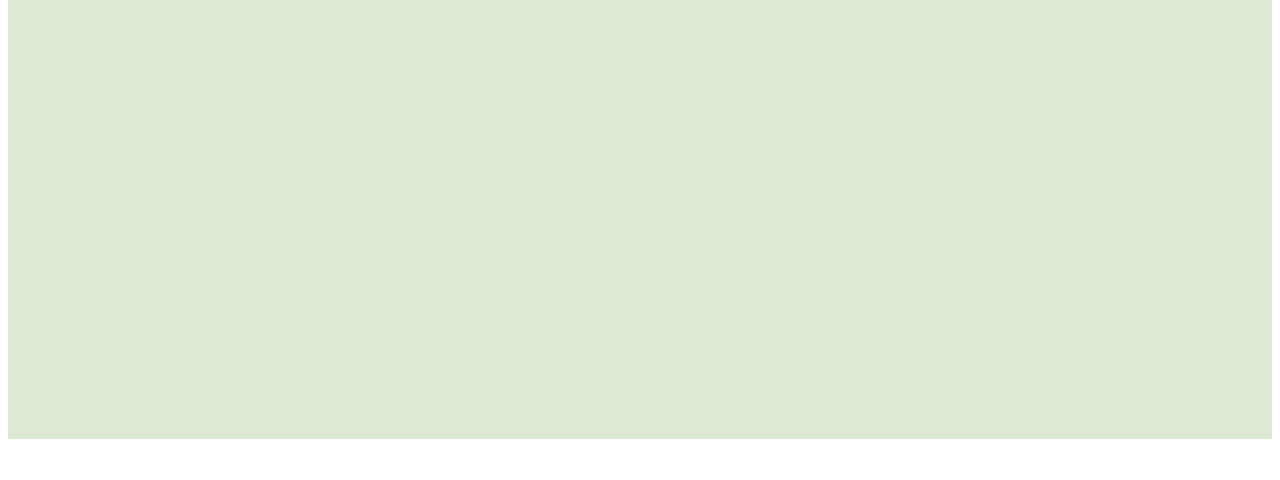
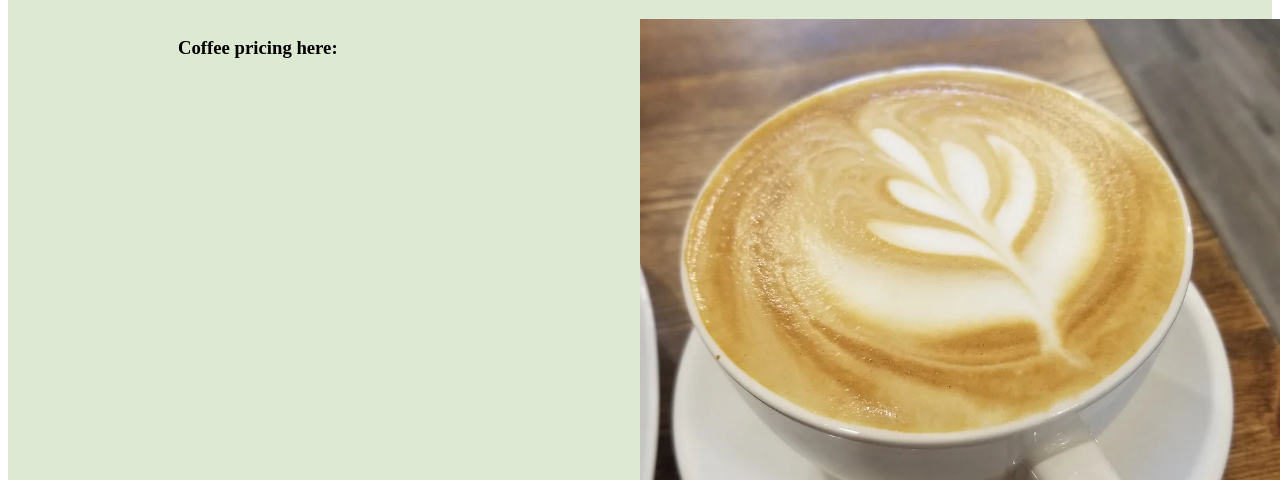
Before and after one commit to SodiqBalogun/SodiqBalogun.github.io, a website built with Vite: page Project_Files/menu.html in a window 1280 px wide. Shown: the part 320-800 px from the top of the page. Built offline with nearby package versions, Linux system fonts and the light colour scheme.

Commit message:
menu.html coffee section formatting underway. TODO: test

```diff
--- a/Project_Files/menu.html
+++ b/Project_Files/menu.html
@@ -24,9 +24,9 @@
         </div>
     </header>
 
-    <center>
+
         <div class="menuSection1">
-            <h1> MENU </h1>
+            <center> <h1> MENU </h1> </center>
             <div class="menuItems1_2">
                 <a onClick="scrollToElement('coffee')"> <h2> COFFEE </h2> </a>
                 <a onClick="scrollToElement('specialDrinks')"> <h2> SPECIALTY DRINKS </h2> </a>
@@ -39,6 +39,14 @@
             <div class="menuItems2_2">
                 <div class="coffee" id="coffee">
                     <center> <h1> COFFEE </h1></center>
+                    <div class="coffeeBothSections">
+                        <div class="coffeeSection1_2">
+                            <h3> Coffee pricing here: </h3>
+                        </div>
+                        <div class="coffeeSection2_2">
+                            <img src="Images/SipNPlayLatteImage.webp" alt="Coffee Image" width="643">
+                        </div>
+                    </div>
                 </div>
                 <div class="specialDrinks" id="specialDrinks">
                     <center> <h1> SPECIALTY DRINKS </h1></center>
@@ -60,7 +68,6 @@
                 </div>
             </div>
         </div>
-    </center>
 
     <center>
         <div class="bottomBar">
--- a/Project_Files/style.css
+++ b/Project_Files/style.css
@@ -521,8 +521,31 @@ header {
 
 .coffee {
     background: #DEE9D3;
-    height: 500px;
+    /*height: 500px;*/
     padding: 50px 0px 0px 0px;
+    margin: 0px;
+}
+
+.coffeeBothSections {
+    display: flex;
+    height: 87%;
+    width: 100%;
+}
+
+.coffeeSection1_2 {
+    width: 50%;
+    height: 100%;
+    padding: 0px 0px 0px 170px;
+}
+
+.coffeeSection2_2 {
+    width: 50%;
+    height: 100%;
+    padding: 0px 0px 0px 50px;
+}
+
+.coffeeSection2_2 img{
+    height: 100%;
 }
 
 .specialDrinks {
```
Also changed, not shown: Project_Files/Images/SipNPlayLatteImage.webp (added).
